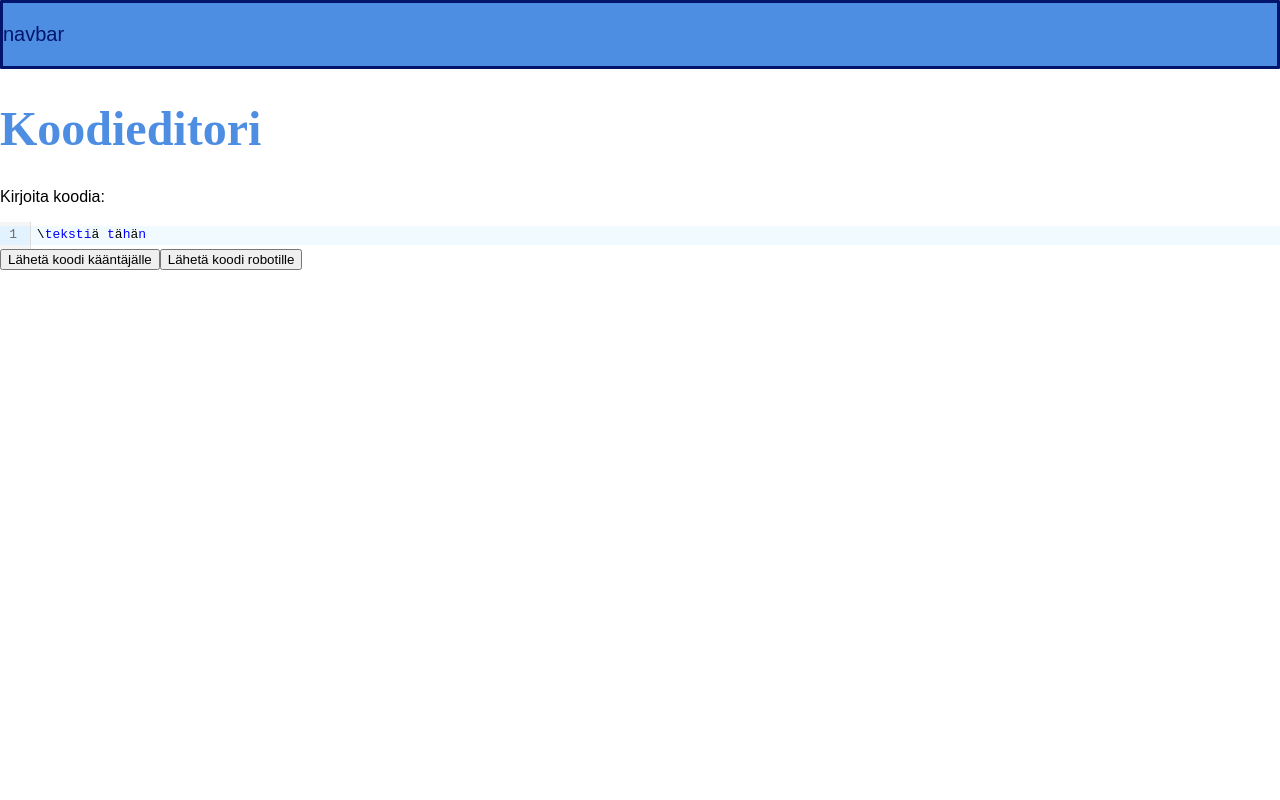
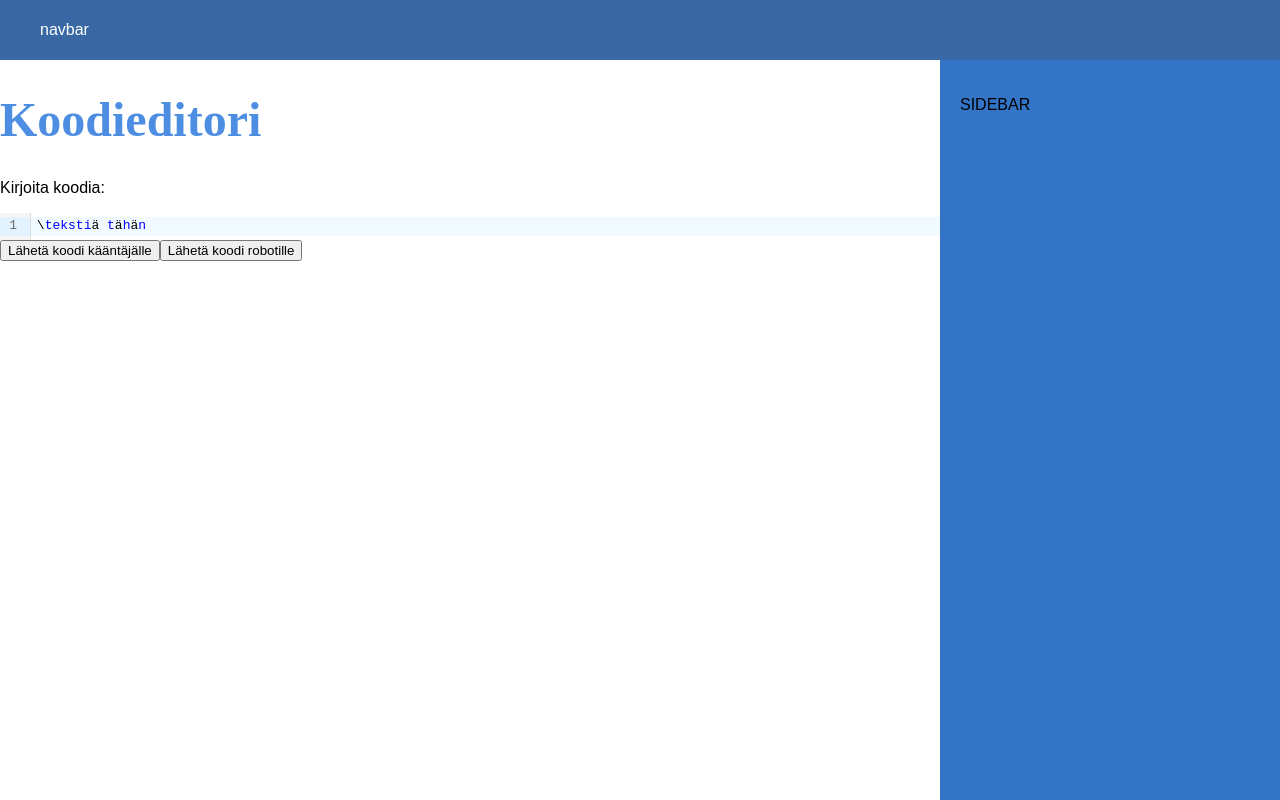
Before and after one commit to robottikoodieditori/ohtuprojekti-robottikoodieditori, a React (Create React App) app in the folder frontend/: page / in a window 1280 px wide. Built offline with nearby package versions, Linux system fonts and the light colour scheme; no server answers.

Commit message:
added sidebar
Co-authored-by: iidaw <iida.w.bjorn@gmail.com>

```diff
--- a/frontend/src/App.js
+++ b/frontend/src/App.js
@@ -1,7 +1,8 @@
 import { useState, useEffect } from "react";
 import comms from "./services/comms"
 import EditorView from "./components/editorview";
-
+import Sidebar from "./components/sidebar";
+import Navbar from "./components/navbar";
 
 function App() {
     const [data, setdata] = useState({
@@ -18,8 +19,18 @@ function App() {
 
 
     return (
-        <div className="App">
-            <EditorView data={data}/>
+        <div className="app">
+            <div className="navbar">
+                <Navbar/>
+            </div>
+            <div className="main-content">
+                <div className="editor">
+                    <EditorView data={data}/>
+                </div>
+                <div className="sidebar">
+                    <Sidebar/>
+                </div>
+            </div>
         </div>
     );
 }
--- a/frontend/src/components/editorview.js
+++ b/frontend/src/components/editorview.js
@@ -1,12 +1,10 @@
 import PropTypes from 'prop-types';
-import Navbar from "./navbar";
 import Editor from "./editor";
 import Button from "./button";
 
 const EditorView = (props) => {
     return (
         <div>
-            <Navbar/>
             <header className="App-header">
                 <h1>Koodieditori</h1>
                 <p>{props.data.date}</p>
--- /dev/null
+++ b/frontend/src/components/sidebar.js
@@ -0,0 +1,11 @@
+import '../index.css';
+
+const Sidebar = () => {
+    return (
+        <div>
+            <p>SIDEBAR</p>
+        </div>
+    );
+}
+
+export default Sidebar;
--- a/frontend/src/index.css
+++ b/frontend/src/index.css
@@ -10,12 +10,34 @@ h1 {
 }
 
 .navbar {
-    color: rgb(1, 21, 109);
-    background: rgb(78, 142, 226);
-    font-size: 20px;
-    border-style: solid;
-    border-radius: 1px;
-    margin-left: 0px;
-    margin-top: 0px;
-    margin-right: 0px;
+  background-color: rgb(57, 104, 165);
+  color: white;
+  height: 60px;
+  display: flex;
+  justify-content: space-between;
+  align-items: center;
+  padding: 0 20px;
 }
+
+.sidebar {
+  margin-left: auto;
+  width: 300px;
+  background-color:rgb(52, 116, 199);
+  padding: 20px;
+}
+
+
+.app {
+  display: flex;
+  flex-direction: column;
+  height: 100vh;
+}
+
+.main-content {
+  flex: 1;
+  display: flex;
+}
+
+.editor {
+  flex: 1;
+}
```
